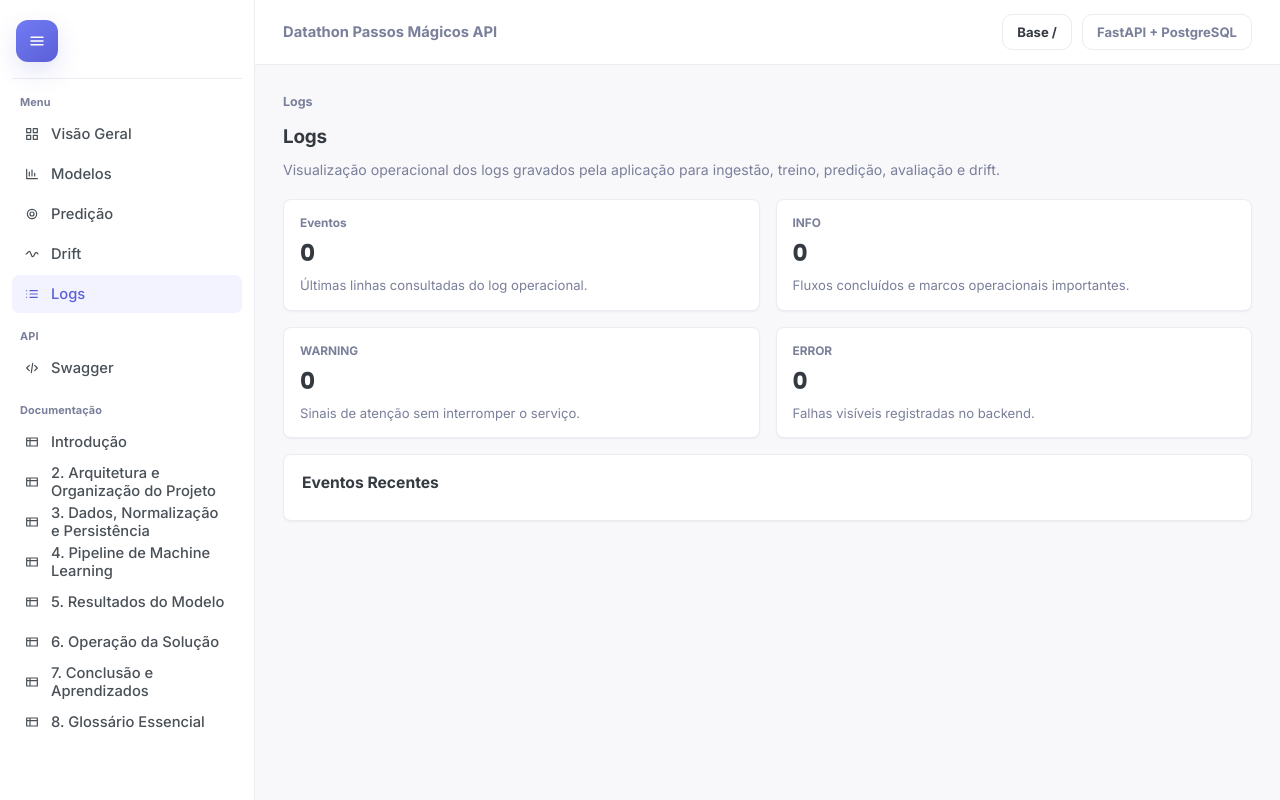
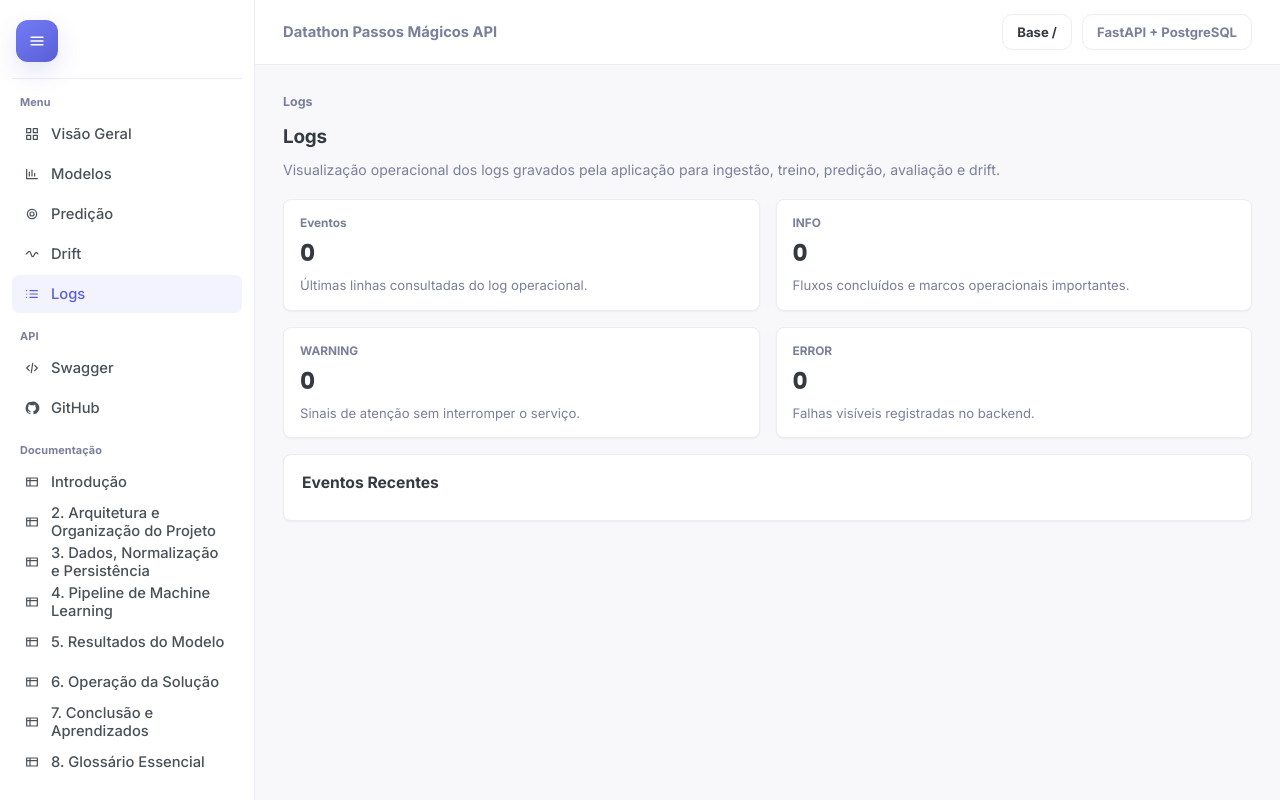
Before and after one commit to rodrigojager/datathon-passos-magicos, a FastAPI app: page /dashboard/logs in a window 1280 px wide. Run offline with FastAPI, Linux system fonts and the light colour scheme; data that the repository does not hold is empty; some libraries are stand-ins or nearby versions.

Commit message:
Adiciona link do GitHub ao menu lateral

```diff
--- a/app/templates/base.html
+++ b/app/templates/base.html
@@ -34,6 +34,9 @@
       </symbol>
       <symbol id="icon-api" viewBox="0 0 24 24">
         <path d="M8 8l-4 4 4 4M16 8l4 4-4 4M13 5l-2 14" fill="none" stroke="currentColor" stroke-width="1.8" stroke-linecap="round" stroke-linejoin="round"/>
+      </symbol>
+      <symbol id="icon-github" viewBox="0 0 24 24">
+        <path d="M12 2.5a9.5 9.5 0 0 0-3 18.52c.47.09.64-.2.64-.45v-1.58c-2.6.57-3.15-1.1-3.15-1.1-.43-1.08-1.04-1.36-1.04-1.36-.85-.58.06-.57.06-.57.94.07 1.44.96 1.44.96.84 1.43 2.2 1.02 2.74.78.08-.61.33-1.02.6-1.26-2.08-.23-4.26-1.04-4.26-4.63 0-1.02.36-1.85.96-2.5-.1-.23-.42-1.16.09-2.42 0 0 .78-.25 2.56.95A8.8 8.8 0 0 1 12 7.8c.78 0 1.56.1 2.3.31 1.78-1.2 2.56-.95 2.56-.95.51 1.26.19 2.19.09 2.42.6.65.96 1.48.96 2.5 0 3.6-2.18 4.39-4.27 4.62.34.29.64.86.64 1.73v2.56c0 .25.17.54.65.45A9.5 9.5 0 0 0 12 2.5Z" fill="currentColor"/>
       </symbol>
       <symbol id="icon-menu" viewBox="0 0 24 24">
         <path d="M4 7h16M4 12h16M4 17h16" fill="none" stroke="currentColor" stroke-width="1.8" stroke-linecap="round"/>
@@ -81,6 +84,9 @@
         <nav class="nav">
           <a href="{{ base_path }}/docs" class="nav-link {% if request.url.path == '/docs' or request.url.path == '/dashboard/docs' %}active{% endif %}">
             <span class="nav-icon"><svg viewBox="0 0 24 24"><use href="#icon-api"></use></svg></span><span>Swagger</span>
+          </a>
+          <a href="https://github.com/rodrigojager/datathon-passos-magicos" class="nav-link" target="_blank" rel="noopener noreferrer">
+            <span class="nav-icon"><svg viewBox="0 0 24 24"><use href="#icon-github"></use></svg></span><span>GitHub</span>
           </a>
         </nav>
       </div>
```
